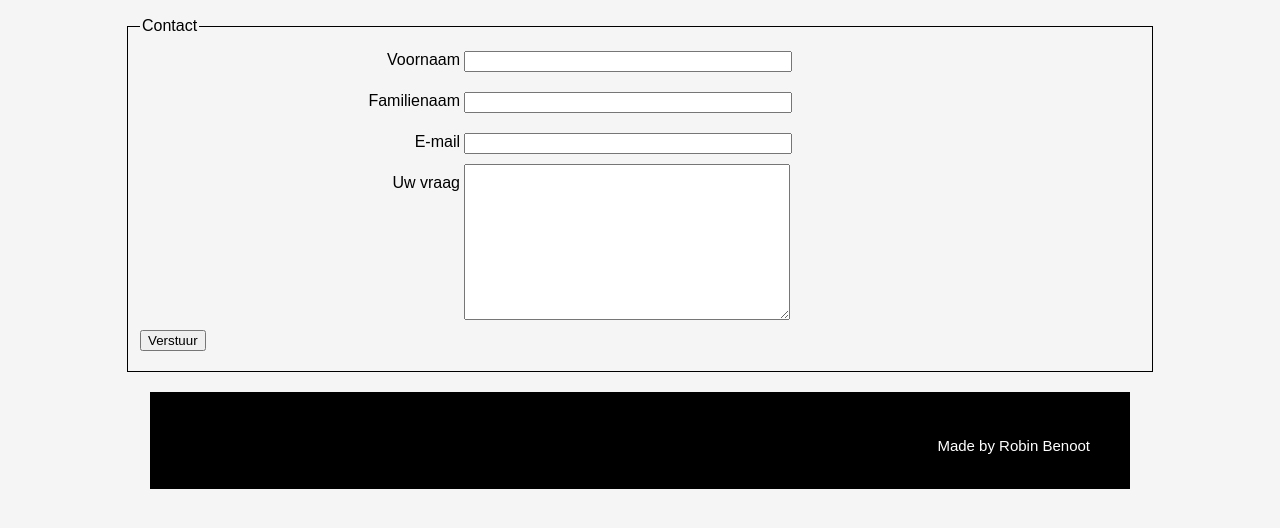
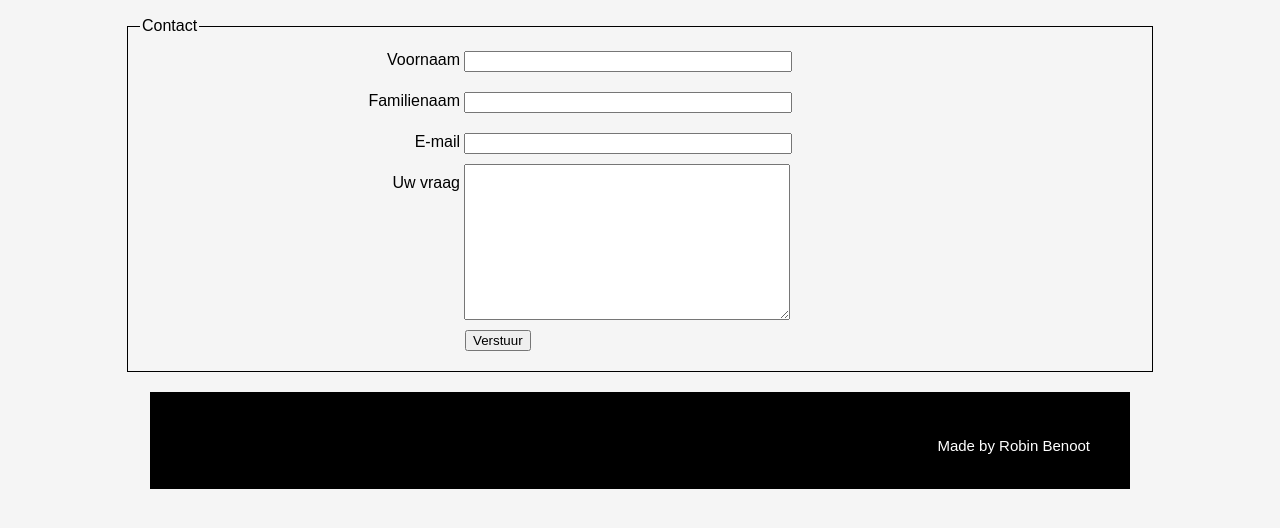
Before and after one commit to BenootRobin/EersteVersiePortfolio, a plain HTML site: page contact.html in a window 1280 px wide. Shown: the part 174-702 px from the top of the page. Drawn offline with Linux system fonts and the light colour scheme.

Commit message:
Alligned verstuur button met text fields

```diff
--- a/css.css
+++ b/css.css
@@ -154,7 +154,7 @@ fieldset textarea {
 input[type="submit"] {
     width: auto;
     min-width: auto;
-    vertical-align: center;
+    margin-left: 325px;
 }
 
 label {
```
